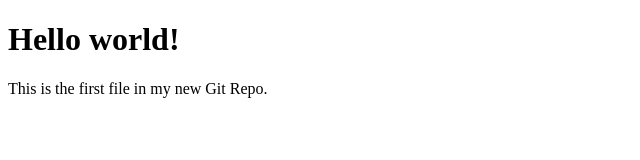
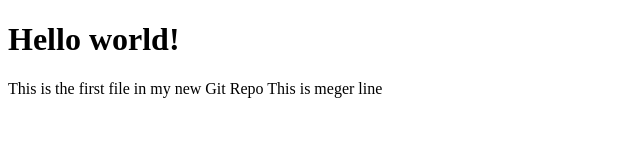
Before and after one commit to srinidevops70/repo3, a plain HTML site: page index.html in a window 1280 px wide. Shown: the whole page, without its empty margins (0-640 px from the left). Drawn offline with Linux system fonts and the light colour scheme.

Commit message:
meged new line

```diff
--- a/index.html
+++ b/index.html
@@ -6,7 +6,7 @@
 <body>
 
 <h1>Hello world!</h1>
-<p>This is the first file in my new Git Repo.</p>
-
+<p>This is the first file in my new Git Repo
+   This is meger line</p>
 </body>
 </html>
```
